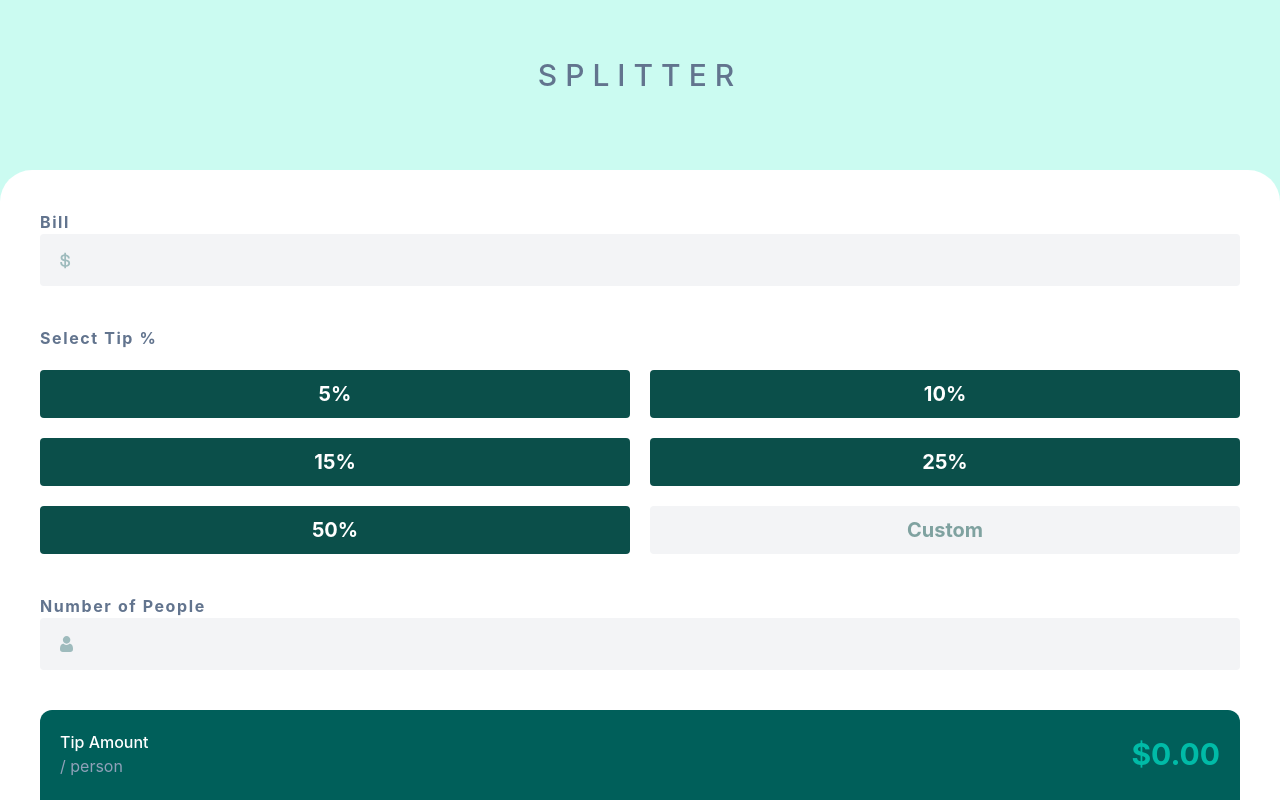
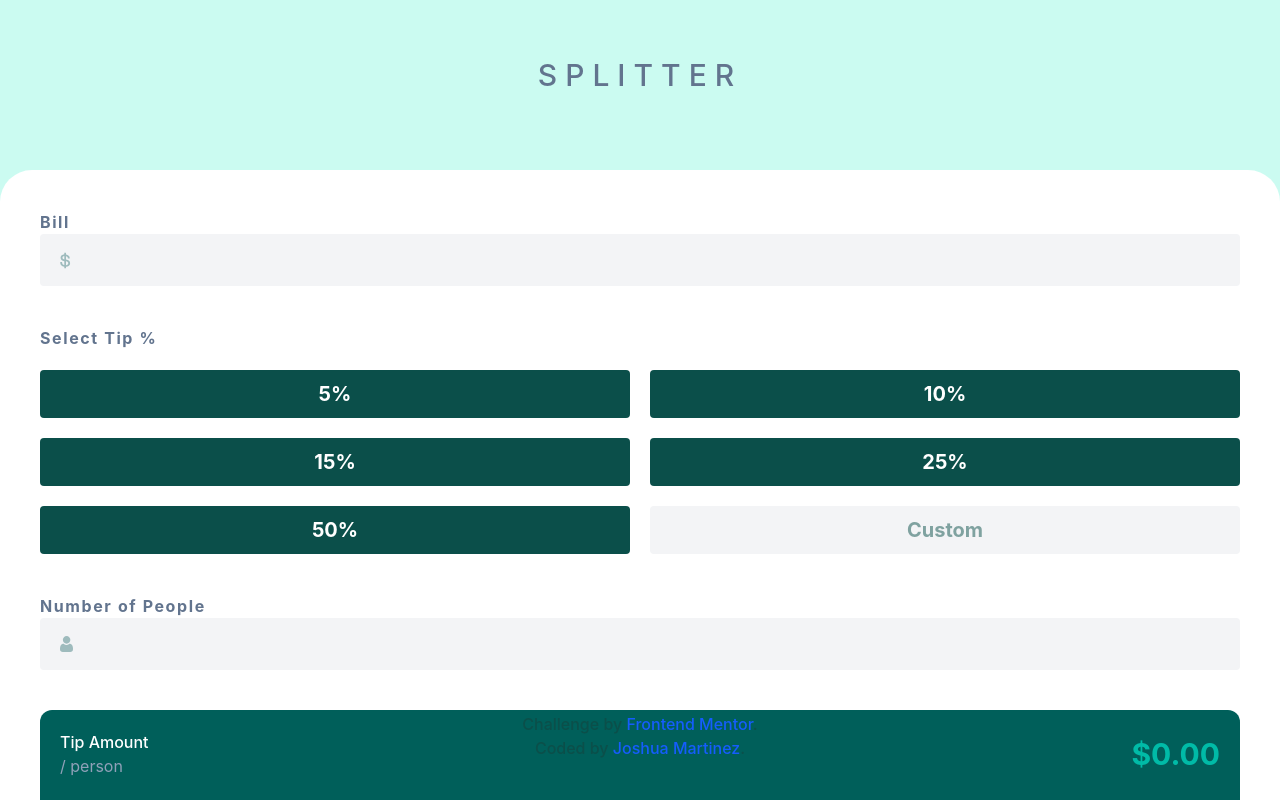
Before and after one commit to JoshuaM04/Tip-Calculator-App, a React (Vite) app in the folder Tip-Calculator-App/: page / in a window 1280 px wide. Shown: the top 800 px of the page. Built offline with nearby package versions, Linux system fonts and the light colour scheme.

Commit message:
Adjusted the positioning of the footer.

```diff
--- a/Tip-Calculator-App/src/App.jsx
+++ b/Tip-Calculator-App/src/App.jsx
@@ -142,7 +142,7 @@ export default function TipCalculator() {
           </button>
         </section>
 
-        <footer className="attribution relative bottom-0 mb-[10px] text-center w-[250px] place-self-center font-medium text-teal-900">
+        <footer className="attribution absolute bottom-0 mb-[40px] text-center w-[250px] place-self-center font-medium text-teal-900">
           Challenge by <a href="https://www.frontendmentor.io?ref=challenge" target="_blank"><span className="font-medium text-blue-600">Frontend Mentor</span></a>.
           Coded by <a href="#"><span className="font-medium text-blue-600" target="_blank">Joshua Martinez</span></a>.
         </footer>
```
Also changed, not shown: 1 other file (tests, documents, lock files or other folders).
